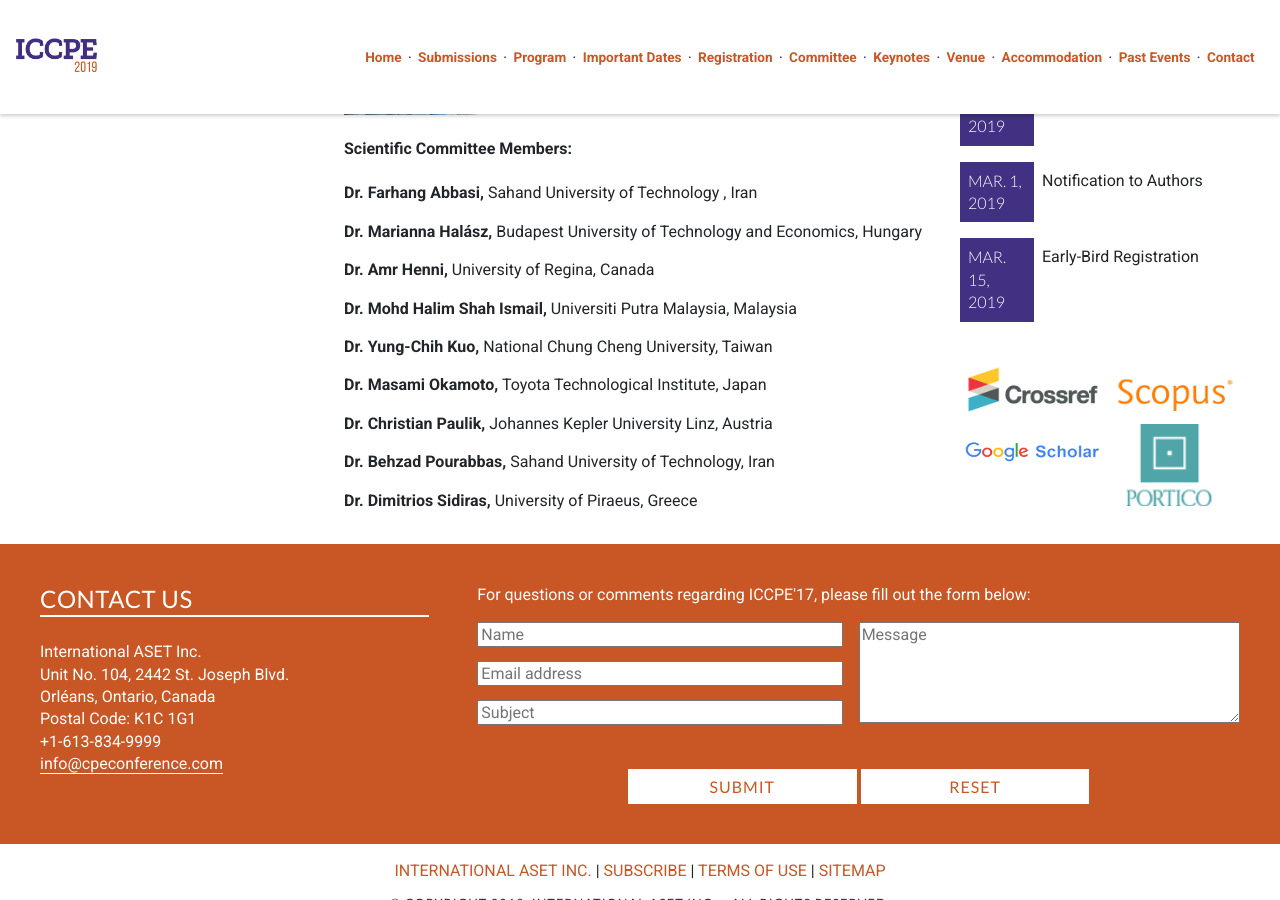
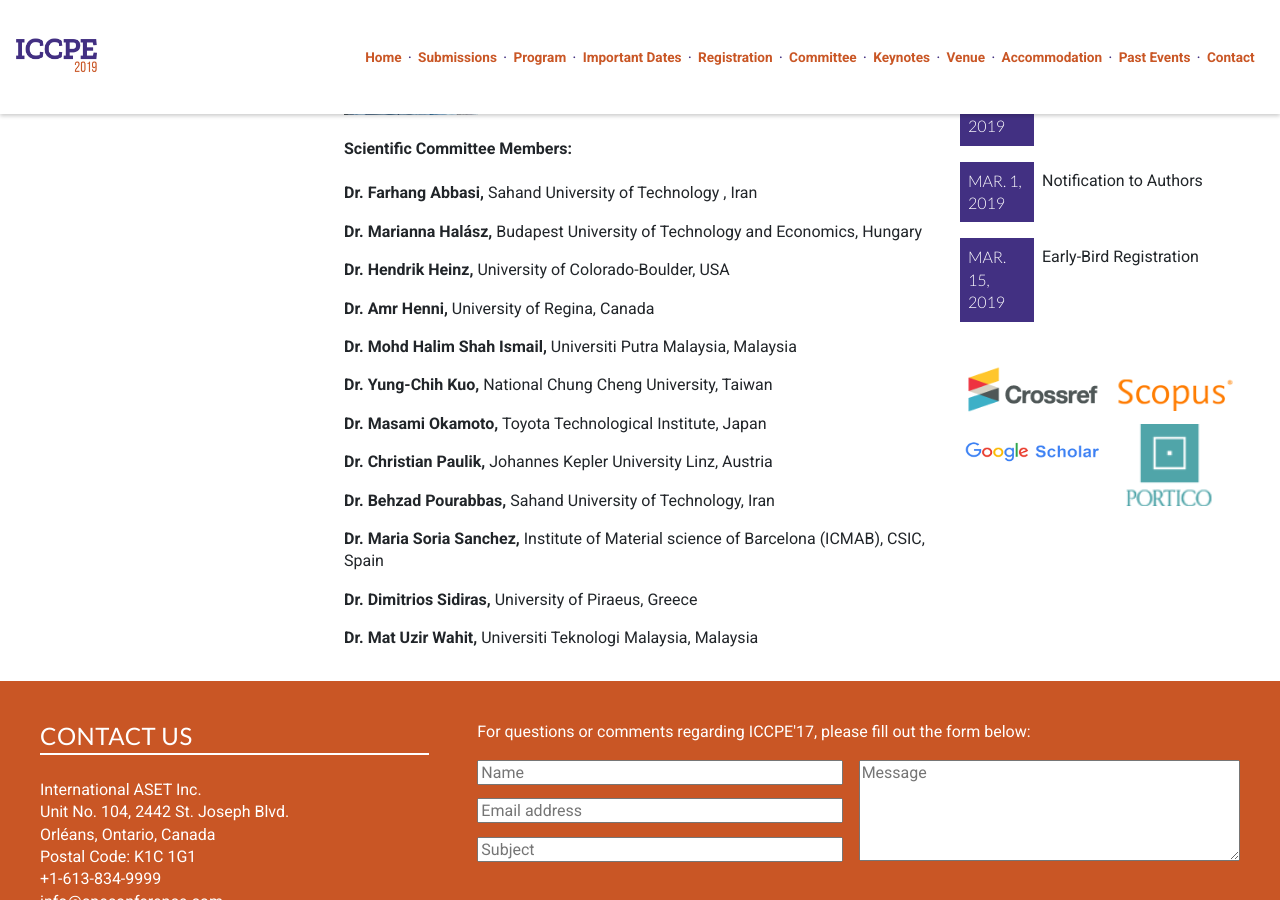
Before and after one commit to intaset/cpeconference, a Jekyll site: the page built from committee.html, in a window 1280 px wide and 900 px high, scrolled down 614 px. Built offline with Jekyll 4.4.1, drawn with Linux system fonts in a browser that asks for light colours; nearby versions of some CDN libraries; Markdown is read by kramdown in place of the engine named in the settings; comment, search, counter and statistics services are not loaded.

Commit message:
Added new sc

```diff
--- a/committee.html
+++ b/committee.html
@@ -26,7 +26,7 @@ keyword: applied chemistry conference, polymer processing conference, petroleum
     <!-- <p class="body"><b>Dr. Jamal Chaouki,</b> École Polytechnique de Montréal, Canada</p> -->
   <!--  <p class="body"><b>Dr. Huceste Catalgil-Giz,</b> Istanbul Technical University, Turkey</p>-->
    <p class="body"><b>Dr. Marianna Halász,</b> Budapest University of Technology and Economics, Hungary</p>
-    <!-- <p class="body"><b>Dr. Hendrik Heinz,</b> University of Colorado-Boulder, USA</p>-->
+   <p class="body"><b>Dr. Hendrik Heinz,</b> University of Colorado-Boulder, USA</p>
     <p class="body"><b>Dr. Amr Henni,</b> University of Regina, Canada</p>
     <p class="body"><b>Dr. Mohd Halim Shah Ismail,</b> Universiti Putra Malaysia, Malaysia</p>
     <p class="body"><b>Dr. Yung-Chih Kuo,</b> National Chung Cheng University, Taiwan</p>
@@ -35,8 +35,8 @@ keyword: applied chemistry conference, polymer processing conference, petroleum
     <p class="body"><b>Dr. Masami Okamoto,</b> Toyota Technological Institute, Japan</p>
     <p class="body"><b>Dr. Christian Paulik,</b> Johannes Kepler University Linz, Austria</p>
     <p class="body"><b>Dr. Behzad Pourabbas,</b> Sahand University of Technology, Iran</p>
-   <!-- <p class="body"><b>Dr. Maria Soria Sanchez,</b> Institute of Material science of Barcelona (ICMAB), CSIC, Spain</p>-->
+    <p class="body"><b>Dr. Maria Soria Sanchez,</b> Institute of Material science of Barcelona (ICMAB), CSIC, Spain</p>
     <p class="body"><b>Dr. Dimitrios Sidiras,</b> University of Piraeus, Greece</p>
-   <!-- <p class="body"><b>Dr. Mat Uzir Wahit,</b> Universiti Teknologi Malaysia, Malaysia</p>-->
+    <p class="body"><b>Dr. Mat Uzir Wahit,</b> Universiti Teknologi Malaysia, Malaysia</p>
   </div>
   </div>
```
Also changed, not shown: 1 other file.
